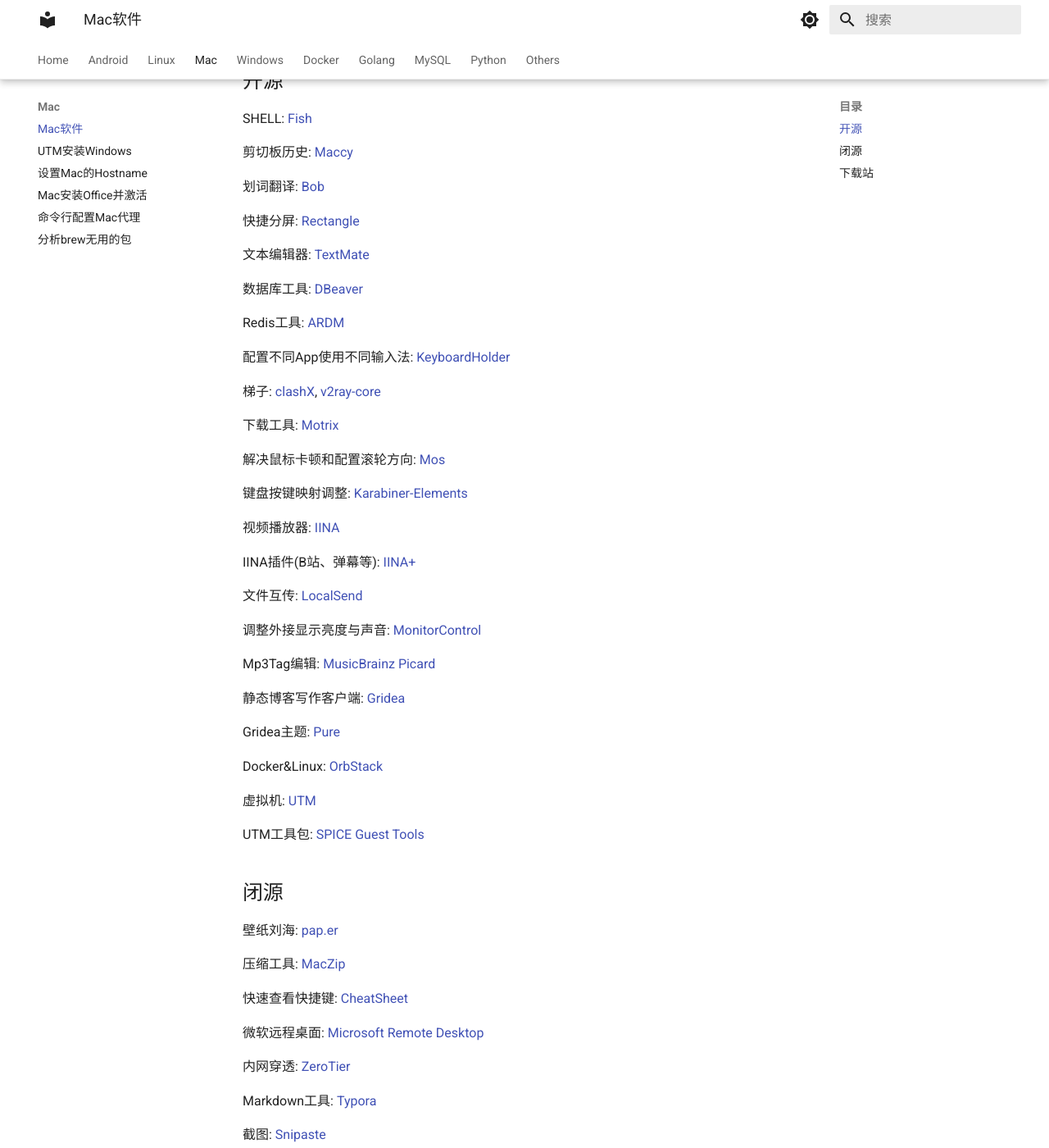
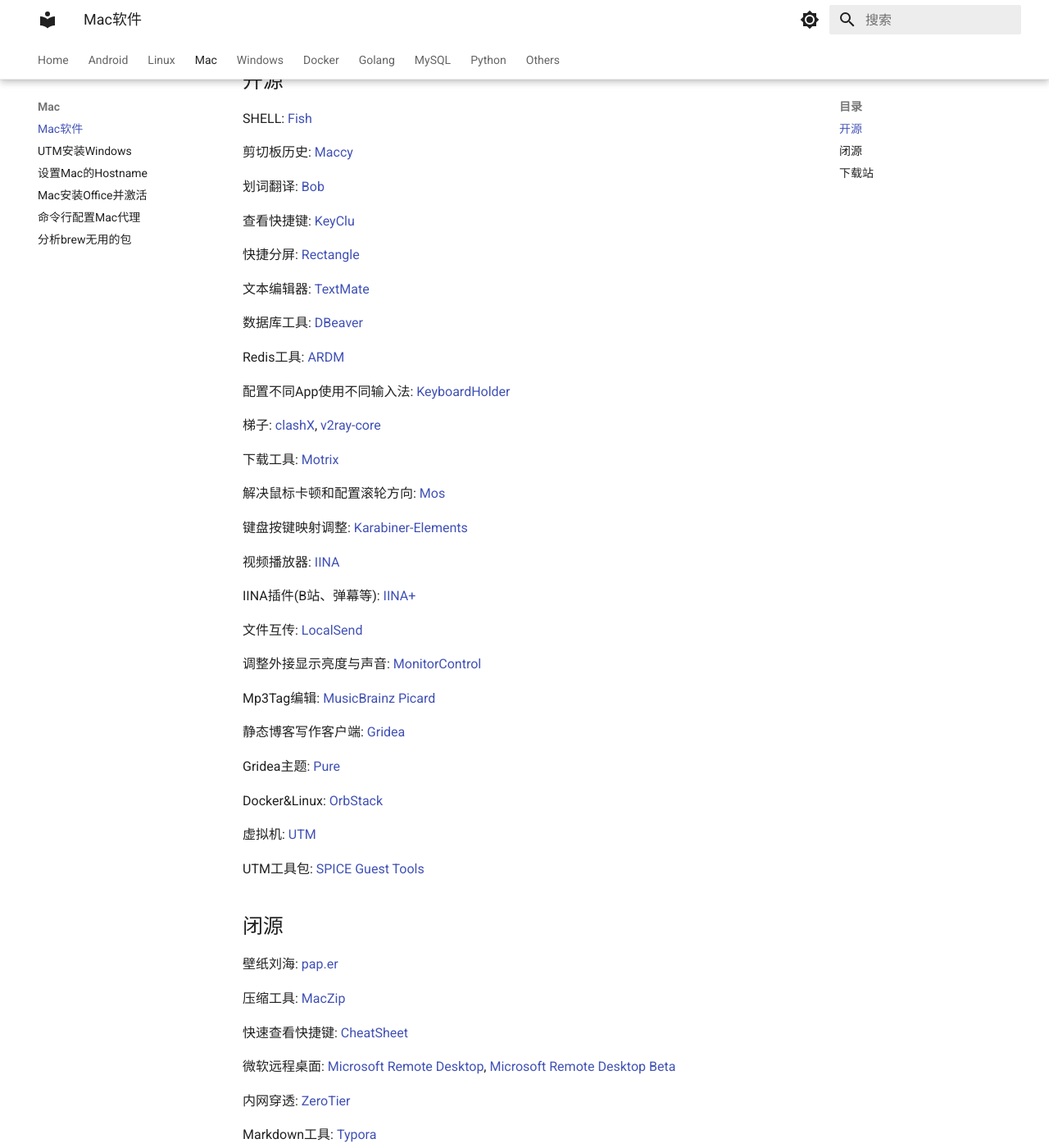
Before and after one commit to gfourdx/mydocs, an MkDocs documentation site: the page built from docs/mac/MacOS软件.md, in a window 1280 px wide and 1400 px high, scrolled down 281 px. Shown: the whole window at 82% size. Built offline with MkDocs 1.6.1 and Material for MkDocs 9.7.7, drawn with Linux system fonts in a browser that asks for light colours.

Commit message:
更新文档

```diff
--- a/docs/mac/MacOS软件.md
+++ b/docs/mac/MacOS软件.md
@@ -13,6 +13,8 @@
 剪切板历史: [Maccy](https://github.com/p0deje/Maccy)
 
 划词翻译: [Bob](https://github.com/ripperhe/Bob)
+
+查看快捷键: [KeyClu](https://github.com/Anze/KeyCluCask)
 
 快捷分屏: [Rectangle](https://github.com/rxhanson/Rectangle/)
 
@@ -60,7 +62,7 @@
 
 快速查看快捷键: [CheatSheet](https://www.mediaatelier.com/CheatSheet/)
 
-微软远程桌面: [Microsoft Remote Desktop](https://install.appcenter.ms/orgs/rdmacios-k2vy/apps/microsoft-remote-desktop-for-mac/distribution_groups/all-users-of-microsoft-remote-desktop-for-mac)
+微软远程桌面: [Microsoft Remote Desktop](https://go.microsoft.com/fwlink/?linkid=868963), [Microsoft Remote Desktop Beta](https://install.appcenter.ms/orgs/rdmacios-k2vy/apps/microsoft-remote-desktop-for-mac/distribution_groups/all-users-of-microsoft-remote-desktop-for-mac)
 
 内网穿透: [ZeroTier](https://www.zerotier.com/)
 
```
Also changed, not shown: docs/docker/vscode-docker-dev_v2.md (+1 -1 lines), requirements.txt (+15 -11 lines).
